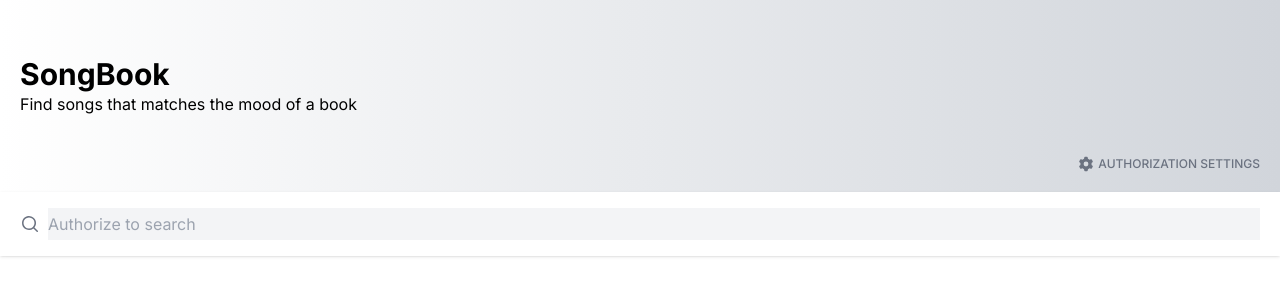
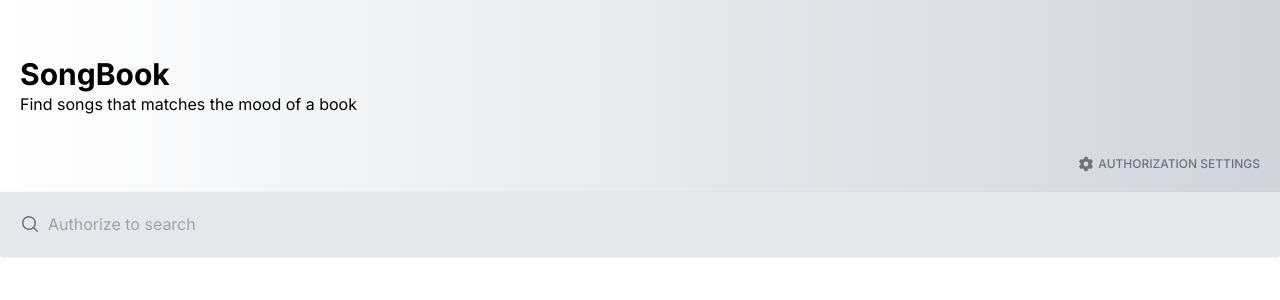
Before and after one commit to juniusfree/song-book, a Next.js app: page / in a window 1280 px wide. Shown: the top 300 px of the page. Built offline with nearby package versions, Linux system fonts and the light colour scheme; no server answers.

Commit message:
fix: styling of disabled search input

```diff
--- a/app/page.tsx
+++ b/app/page.tsx
@@ -91,8 +91,8 @@ const Home = () => {
         </div>
 
         <div
-          className={`flex gap-2 outline outline-none w-full py-4 px-5 bg-white shadow items-center ${
-            !isAuthorized && "bg-gray-100"
+          className={`flex gap-2 outline outline-none w-full py-4 px-5 shadow items-center ${
+            isAuthorized ? "bg-white" : "bg-gray-200"
           }`}
         >
           <button onClick={handleOnSearch}>
@@ -103,7 +103,7 @@ const Home = () => {
             type="text"
             value={searchInput || ""}
             onChange={handleSearchInputChange}
-            className={`w-full h-8 outline-none disabled:bg-gray-100`}
+            className={`w-full h-8 outline-none disabled:bg-gray-200`}
             placeholder={
               isAuthorized
                 ? "Search for a book ie. Sherlock Holmes"
```
